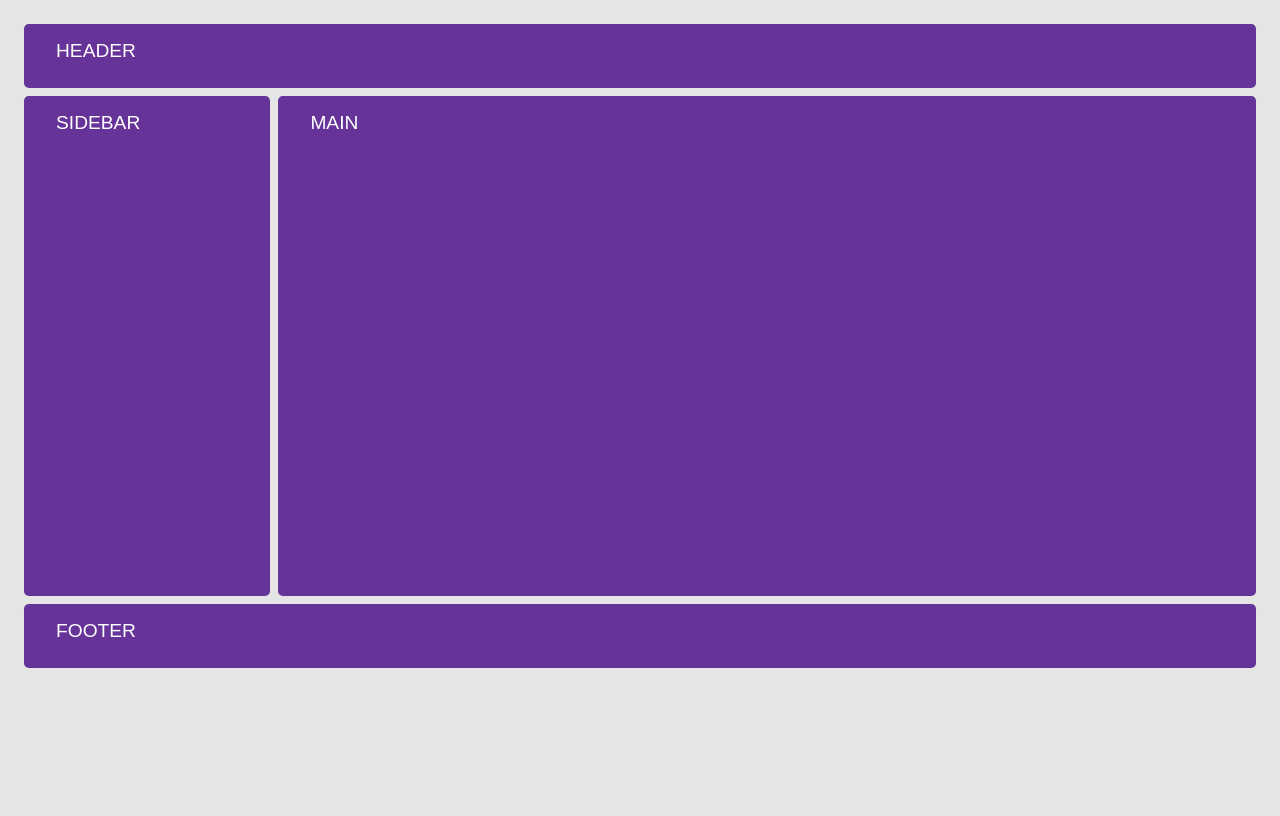
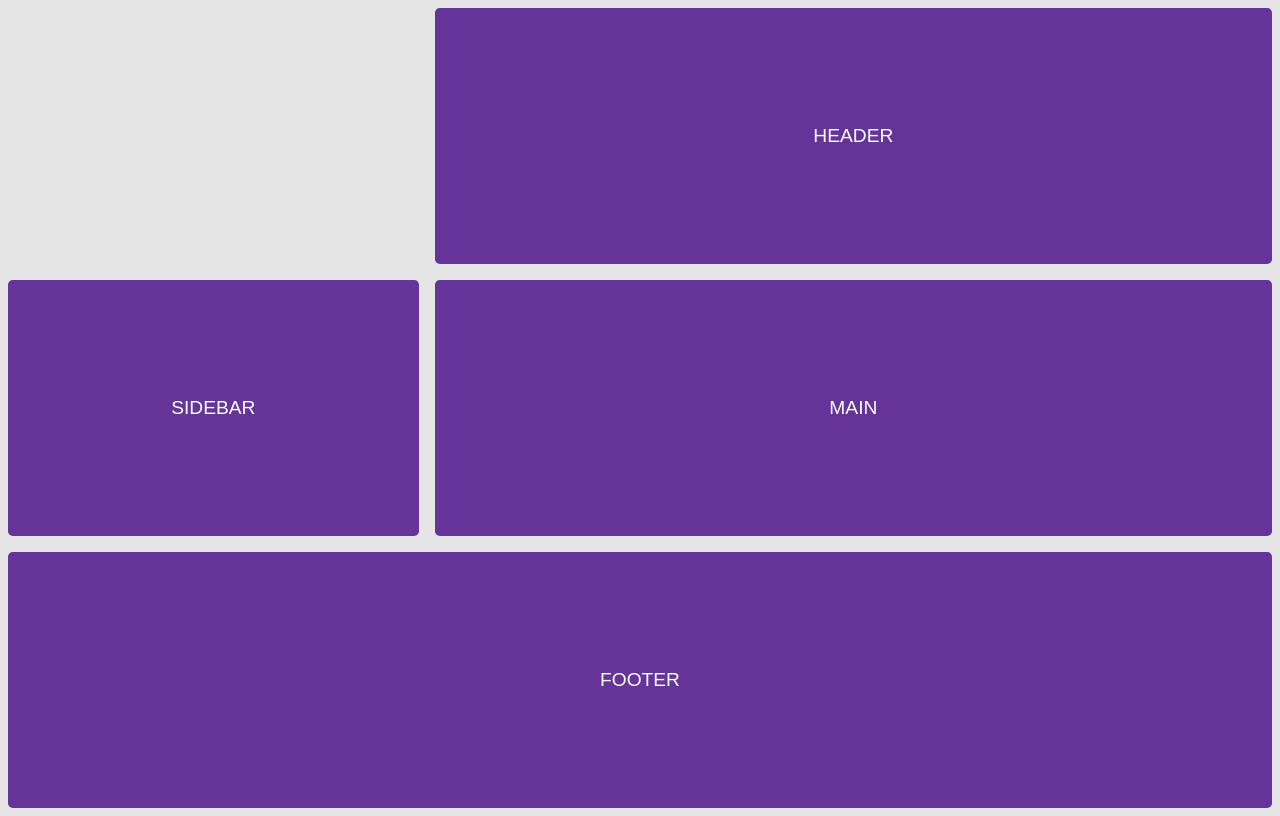
Before and after one commit to GuilleBlois/EscuelaIT, a plain HTML site: page grid3-b/index.html in a window 1280 px wide. Drawn offline with Linux system fonts and the light colour scheme.

Commit message:
Grid - otras

```diff
--- a/grid3-b/dest/style.css
+++ b/grid3-b/dest/style.css
@@ -4,18 +4,72 @@ body {
     text-transform: uppercase;
     color: white;
 }
-.grid{
-    display:grid;
-    grid-template-columns: [start] minmax(200px, 20%) [main] 1fr [end];
-    grid-template-rows: [start] minmax(4rem, auto) [main] 500px [footer] minmax(4rem, auto) [footer];
-    padding: 1rem;
-    grid-gap: .5rem;
+.grid {
+    display: grid;
+    grid-gap: 1rem;
+    grid-template-columns: repeat(3, 1fr);
+    grid-template-areas:
+    ". header header"
+    "sidebar main main"
+    "footer footer footer";
+    min-height:  100vh;
+    /* grid-template-columns:
+    [first nav-start] minmax(200px, 20%)
+    [nav-end main-start] 1fr
+    [sidebar-start] minmax(200px, 20%) [sidebar-end last];
+    grid-template-rows:
+    [header-start first] minmax(4rem, auto)
+    [header-end main-start] 1fr
+    [main-end footer-start] minmax(4rem, auto)
+    [footer-end last]; */
+}
+.header {
+    grid-area: header;
+}
+.sidebar {
+    grid-area: sidebar;
+}
+.main {
+    grid-area: main;
+}
+.footer {
+    grid-area: footer;
 }
 .grid-item {
     padding: 1rem 2rem;
     background-color: #639;
     border-radius: .3rem;
+    display: flex;
+    justify-content: center;
+    align-items: center;
 }
-.header, footer {
+/* .header {
+    grid-column: first/sidebar-start;
+}
+.navigation {
+    grid-column: nav-start/nav-end;
+}
+.sidebar {
+    grid-column: sidebar-start/last;
+    grid-row: first/footer-start;
+}
+.footer {
+    grid-column: first/last;
+} */
+/* .grid{
+    display:grid;
+    grid-template-columns: [start] minmax(200px, 20%) [main] 1fr [end];
+    grid-template-rows: [start] minmax(4rem, auto) [main] 500px [footer] minmax(4rem, auto) [end];
+    padding: 1rem;
+    grid-gap: .5rem;
+}*/
+
+/* .header, footer {
     grid-column: start/end;
 }
+@media screen and (max-width: 500px){
+    .grid {
+        grid-template-columns: [start] 1fr [end];
+        grid-template-rows: [header] minmax(4rem, auto) [sidebar] minmax(4rem, auto) [main] 300px [footer] minmax(4rem, auto) [end];
+    }
+} */
--- a/grid3-b/src/style.css
+++ b/grid3-b/src/style.css
@@ -4,18 +4,72 @@ body {
     text-transform: uppercase;
     color: white;
 }
-.grid{
-    display:grid;
-    grid-template-columns: [start] minmax(200px, 20%) [main] 1fr [end];
-    grid-template-rows: [start] minmax(4rem, auto) [main] 500px [footer] minmax(4rem, auto) [footer];
-    padding: 1rem;
-    grid-gap: .5rem;
+.grid {
+    display: grid;
+    grid-gap: 1rem;
+    grid-template-columns: repeat(3, 1fr);
+    grid-template-areas:
+    ". header header"
+    "sidebar main main"
+    "footer footer footer";
+    min-height:  100vh;
+    /* grid-template-columns:
+    [first nav-start] minmax(200px, 20%)
+    [nav-end main-start] 1fr
+    [sidebar-start] minmax(200px, 20%) [sidebar-end last];
+    grid-template-rows:
+    [header-start first] minmax(4rem, auto)
+    [header-end main-start] 1fr
+    [main-end footer-start] minmax(4rem, auto)
+    [footer-end last]; */
+}
+.header {
+    grid-area: header;
+}
+.sidebar {
+    grid-area: sidebar;
+}
+.main {
+    grid-area: main;
+}
+.footer {
+    grid-area: footer;
 }
 .grid-item {
     padding: 1rem 2rem;
     background-color: rebeccapurple;
     border-radius: .3rem;
+    display: flex;
+    justify-content: center;
+    align-items: center;
 }
-.header, footer {
+/* .header {
+    grid-column: first/sidebar-start;
+}
+.navigation {
+    grid-column: nav-start/nav-end;
+}
+.sidebar {
+    grid-column: sidebar-start/last;
+    grid-row: first/footer-start;
+}
+.footer {
+    grid-column: first/last;
+} */
+/* .grid{
+    display:grid;
+    grid-template-columns: [start] minmax(200px, 20%) [main] 1fr [end];
+    grid-template-rows: [start] minmax(4rem, auto) [main] 500px [footer] minmax(4rem, auto) [end];
+    padding: 1rem;
+    grid-gap: .5rem;
+}*/
+
+/* .header, footer {
     grid-column: start/end;
 }
+@media screen and (max-width: 500px){
+    .grid {
+        grid-template-columns: [start] 1fr [end];
+        grid-template-rows: [header] minmax(4rem, auto) [sidebar] minmax(4rem, auto) [main] 300px [footer] minmax(4rem, auto) [end];
+    }
+} */
--- /dev/null
+++ b/grid4/dest/style.css
@@ -0,0 +1 @@
+body{background-color:rgba(0,0,0,.1);color:#fff;font:1.1rem sans-serif}.title{font-size:1.2rem;font-weight:700;text-transform:uppercase}.grid{display:grid;min-height:100vh}.grid-item{padding:1rem 2rem}.header{background-color:#8a2be2}.nav{background-color:#000}.main{background-color:#bc8f8f}.sidebar{background-color:grey}.footer{background-color:#2e8b57}
--- /dev/null
+++ b/grid4/src/style.css
@@ -0,0 +1,32 @@
+body {
+    background-color: rgba(0,0,0,0.1);
+    font: 1.1rem sans-serif;
+    color: white;
+}
+.title {
+    font-size: 1.2rem;
+    font-weight: bold;
+    text-transform: uppercase;
+}
+.grid {
+    display: grid;
+    min-height:  100vh;
+}
+.grid-item {
+    padding: 1rem 2rem;
+}
+.header {
+    background-color: blueviolet;
+}
+.nav {
+    background-color: black;
+}
+.main {
+    background-color: rosybrown;
+}
+.sidebar {
+    background-color: gray;
+}
+.footer {
+    background-color: seagreen;
+}
```
Also changed, not shown: grid3-b/index.html (+2 -0 lines), grid4/gulpfile.js (added, +23 -0 lines), grid4/index.html (added, +16 -0 lines), grid4/dest/fondo.jpg (added), 1 other file.
